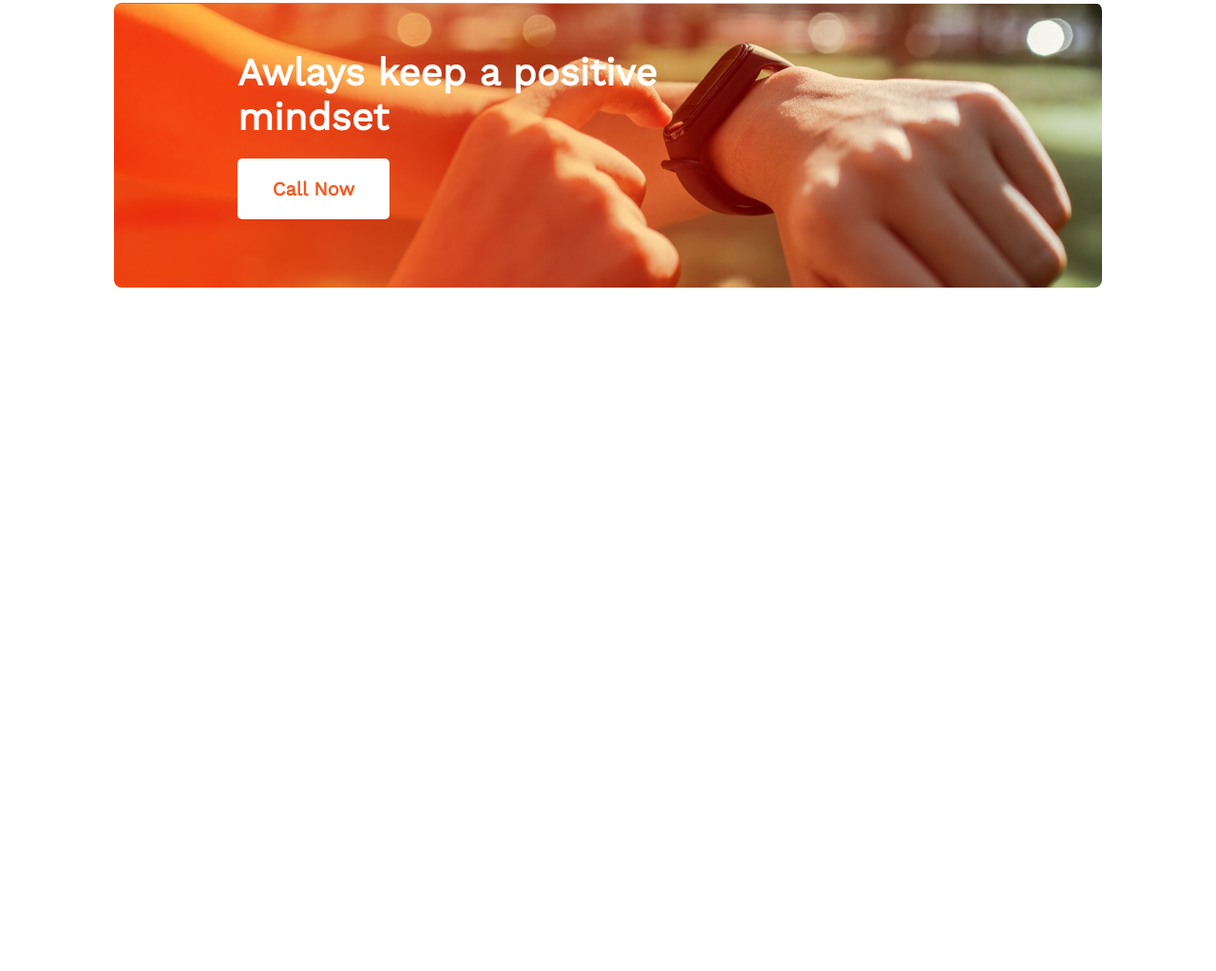
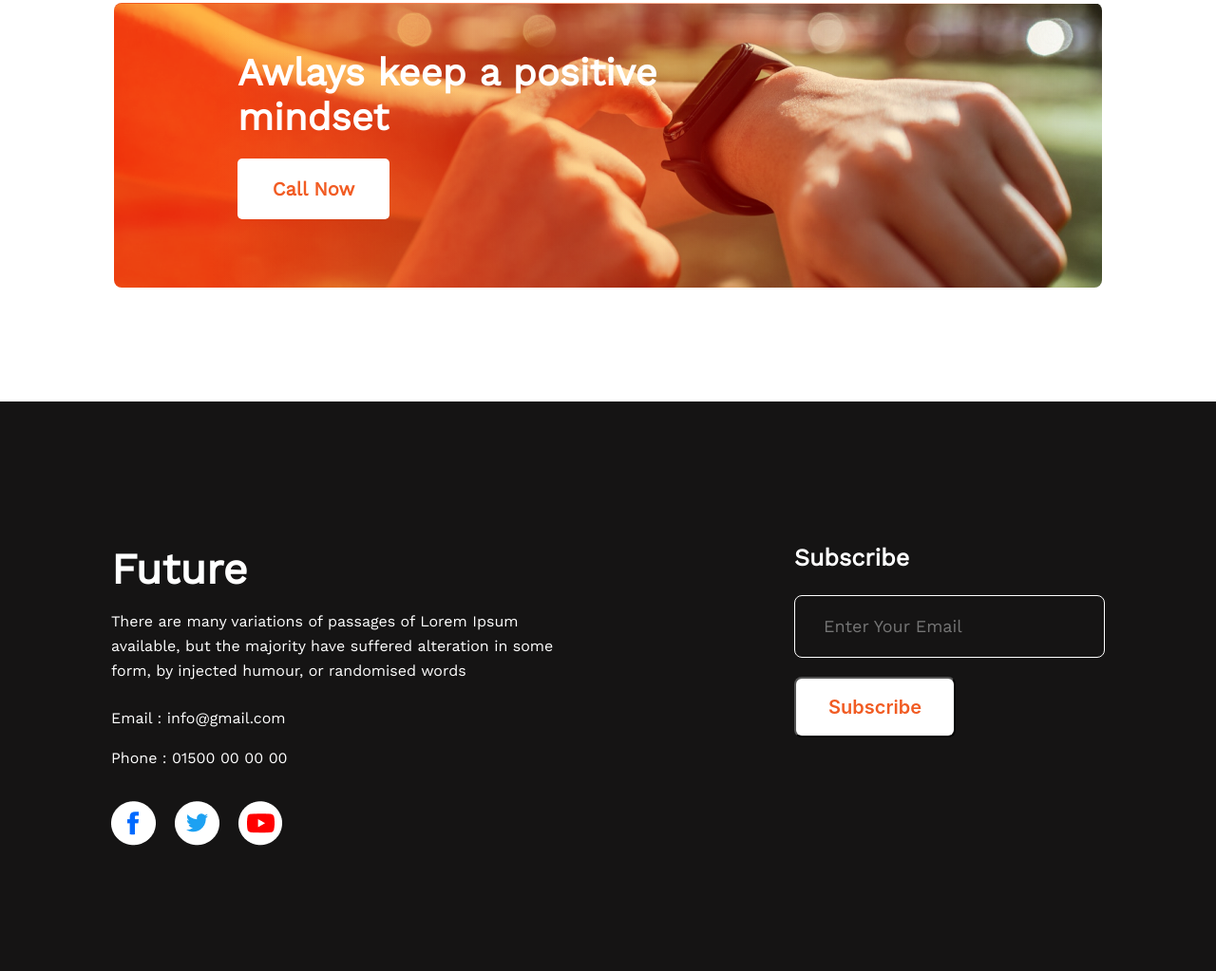
Before and after one commit to rashidarif-dev/new-year-html-css, a plain HTML site: page index.html in a window 1280 px wide. Shown: the part 2113-3136 px from the top of the page at 95% size. Before the commit the page ends 2536 px from the top, so only its background shows below. Drawn offline with nearby package versions, Linux system fonts and the light colour scheme.

Commit message:
project footer added and finished the project

```diff
--- a/index.html
+++ b/index.html
@@ -83,6 +83,27 @@
         </div>
     </section>
     </main>
-    <footer></footer>
+    <footer>
+        <div class="future">
+            <div class="future-intro">
+        <h2 class="f-title">Future</h2>
+        <p class="f-desc">There are many variations of passages of Lorem Ipsum available, but the majority have suffered alteration in some form, by injected humour, or randomised words</p>
+        <p class="f-mail">Email : info@gmail.com</p>
+        <p class="f-phone">Phone : 01500 00 00 00</p>
+    </div>
+        <ul class="future-logo">
+            <li class="f-logo"><img src="images/icons/fb.png" alt=""></li>
+            <li class="f-logo"><img src="images/icons/twitter.png" alt=""></li>
+            <li class="f-logo"><img src="images/icons/youtube.png" alt=""></li>
+        </ul>
+    </div>
+    <div class="form">
+        <form action="">
+            <p class="subscribe">Subscribe</p>
+            <input type="email" name="email" placeholder="Enter Your Email" id="">
+            <input type="button" value="Subscribe">
+        </form>
+    </div>
+    </footer>
   </body>
 </html>
--- a/styles/style.css
+++ b/styles/style.css
@@ -178,3 +178,97 @@
   font-weight: 600;
   margin-top: 20px;
 }
+
+/* Footer Style */
+footer {
+  width: auto;
+  height: 450px;
+  background-color: #151414;
+  display: flex;
+  justify-content: space-around;
+  padding-top: 150px;
+}
+
+.future {
+  width: 485px;
+  color: #fff;
+}
+
+.f-title {
+  font-family: Work Sans;
+  font-size: 45px;
+  font-weight: 700;
+}
+
+.f-desc {
+  width: 485px;
+  font-family: Work Sans;
+  font-size: 16px;
+  font-weight: 400;
+  line-height: 26px;
+  margin-top: 16px;
+}
+
+.f-mail {
+  margin-top: 24px;
+  font-family: Work Sans;
+  font-size: 16px;
+  font-weight: 400;
+  line-height: 26px;
+}
+
+.f-phone {
+  color: #fff;
+  font-family: Work Sans;
+  font-size: 16px;
+  font-weight: 400;
+  line-height: 26px;
+  margin-top: 16px;
+}
+
+.future-logo {
+  display: flex;
+  list-style: none;
+}
+
+.future-logo li {
+  margin-right: 20px;
+  margin-top: 32px;
+}
+
+.subscribe {
+  color: #fff;
+  font-family: Work Sans;
+  font-size: 25px;
+  font-weight: 600;
+}
+
+.form input[type="email"] {
+  margin-top: 25px;
+  width: 325px;
+  height: 64px;
+  background-color: #151414;
+  border-radius: 8px;
+  border: 1px solid #fff;
+  display: block;
+  color: #f3f3f3;
+  font-family: Work Sans;
+  font-size: 18px;
+  font-weight: 400;
+}
+
+.form input[type="button"] {
+  width: 170.106px;
+  height: 64px;
+  margin-top: 20px;
+  border-radius: 8px;
+  background: #fff;
+  color: #f15b22;
+  font-family: Inter;
+  font-size: 20px;
+  font-weight: 600;
+}
+
+input[type="email"]::placeholder {
+  padding-left: 30px;
+}
```
